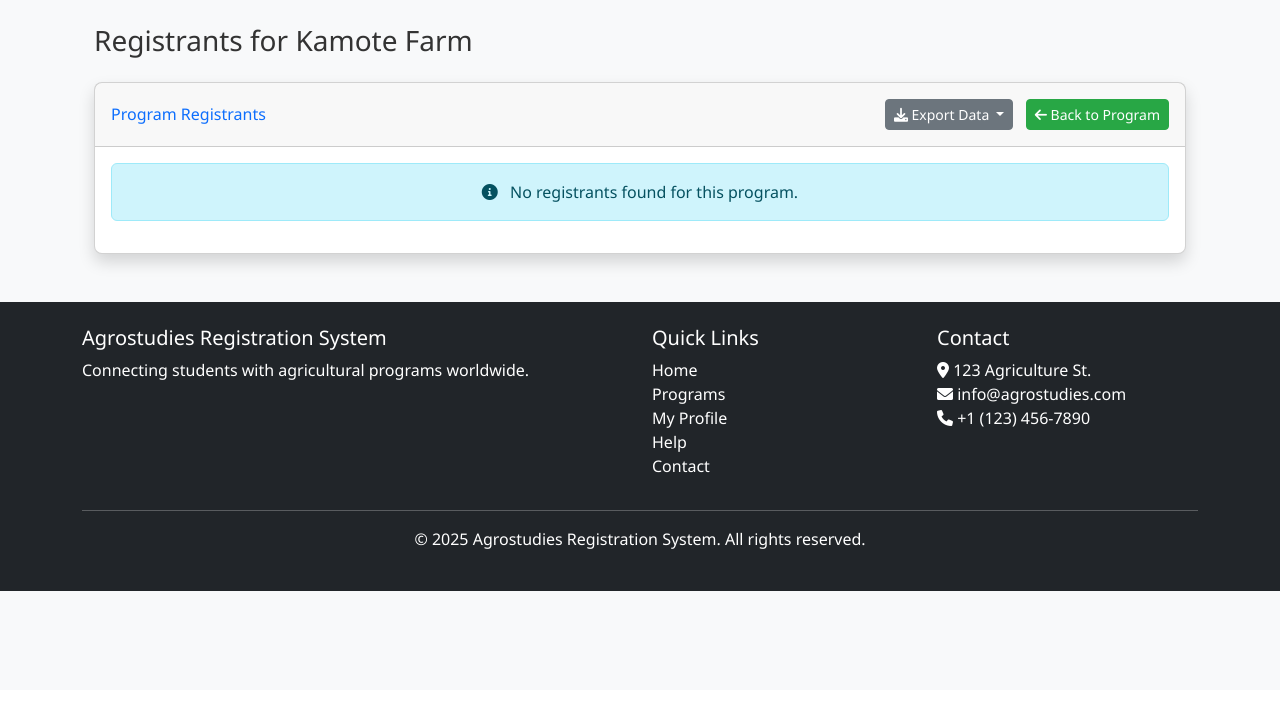
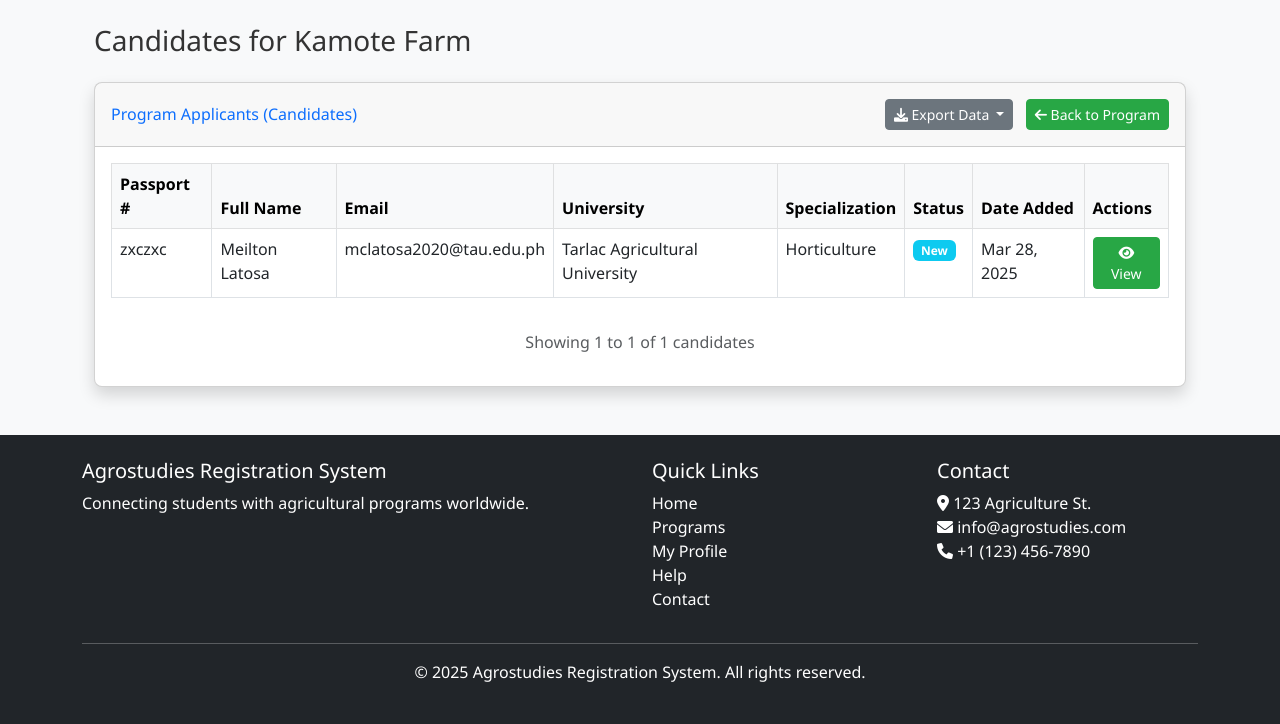
Before and after one commit to Xebec0/AgriDjangoPortal, a Django app: page /programs/1/registrants/ in a window 1280 px wide. Shown: the part 110-834 px from the top of the page. Before the commit the page ends 701 px from the top, so only its background shows below. Run offline with Django 4.2, Linux system fonts and the light colour scheme; a user stored in the database is signed in; data comes from the database, SQL or seed files in the repository; data that the repository does not hold is empty; some libraries are stand-ins or nearby versions.

Commit message:
updates, read description
*Admin side - view registrants under Programs should appear who are the applicants that applied for the program since the logic has been changed that when
an applicant applied, they will directly be on the Candidates List and no need approval anymore.

*On data generation like excel,csv,pdf, the farm selected or program where the applicant applied should also be there.

```diff
--- a/core/views.py
+++ b/core/views.py
@@ -20,7 +20,7 @@ import xlsxwriter
 from io import BytesIO
 from reportlab.lib.pagesizes import letter, landscape
 from reportlab.platypus import SimpleDocTemplate, Table, TableStyle, Paragraph, Spacer
-from reportlab.lib.styles import getSampleStyleSheet
+from reportlab.lib.styles import getSampleStyleSheet, ParagraphStyle
 from reportlab.lib import colors
 import uuid
 from django.template.loader import render_to_string
@@ -493,7 +493,7 @@ def export_candidates_csv(request, candidates=None):
     writer.writerow([
         'Passport Number', 'First Name', 'Last Name', 'Email', 'Date of Birth',
         'Gender', 'Nationality', 'University', 'Specialization', 'Status',
-        'Date Added'
+        'Program', 'Program Location', 'Date Added'
     ])
 
     for candidate in candidates:
@@ -508,6 +508,8 @@ def export_candidates_csv(request, candidates=None):
             candidate.university.name,
             candidate.specialization,
             candidate.status,
+            (candidate.program.title if candidate.program else ''),
+            (candidate.program.location if candidate.program else ''),
             candidate.created_at.strftime('%Y-%m-%d')
         ])
 
@@ -541,7 +543,7 @@ def export_candidates_excel(request, candidates=None):
         'Passport Number', 'First Name', 'Last Name', 'Email', 'Date of Birth',
         'Gender', 'Nationality', 'Country of Birth', 'Religion', 'Father Name',
         'Mother Name', 'University', 'Specialization', 'Secondary Specialization',
-        'Smokes', 'Status', 'Date Added'
+        'Smokes', 'Status', 'Program', 'Program Location', 'Date Added'
     ]
 
     for col_num, header in enumerate(headers):
@@ -569,6 +571,9 @@ def export_candidates_excel(request, candidates=None):
         worksheet.write(row, col, candidate.secondary_specialization or ''); col += 1
         worksheet.write(row, col, candidate.smokes); col += 1
         worksheet.write(row, col, candidate.status); col += 1
+        # Program (farm) details
+        worksheet.write(row, col, (candidate.program.title if candidate.program else '')); col += 1
+        worksheet.write(row, col, (candidate.program.location if candidate.program else '')); col += 1
         worksheet.write_datetime(row, col, candidate.created_at, date_format); col += 1
         row += 1
 
@@ -628,38 +633,55 @@ def export_candidates_pdf(request, candidates=None):
     elements.append(title)
     elements.append(Spacer(1, 12))
 
-    # Create data for table
-    data = [
-        [
-            'Passport Number', 'Name', 'Nationality', 'University',
-            'Specialization', 'Status', 'Date Added'
-        ]
+    # Styles for table content
+    body_style = ParagraphStyle(name='BodySmall', fontSize=8, leading=10)
+    header_style = ParagraphStyle(name='HeaderSmall', fontSize=9, leading=11)
+
+    # Create data for table with wrapped cells
+    headers = [
+        'Passport Number', 'Name', 'Nationality', 'University',
+        'Specialization', 'Status', 'Program', 'Program Location', 'Date Added'
     ]
-
-    # Add data rows
+    data = [[Paragraph(h, header_style) for h in headers]]
+
     for candidate in candidates:
+        name = Paragraph(f"{candidate.first_name} {candidate.last_name}", body_style)
+        university = Paragraph(candidate.university.name, body_style)
+        specialization = Paragraph(candidate.specialization, body_style)
+        program_title = Paragraph((candidate.program.title if candidate.program else ''), body_style)
+        program_loc = Paragraph((candidate.program.location if candidate.program else ''), body_style)
         data.append([
             candidate.passport_number,
-            f"{candidate.first_name} {candidate.last_name}",
+            name,
             candidate.nationality,
-            candidate.university.name,
-            candidate.specialization,
+            university,
+            specialization,
             candidate.status,
+            program_title,
+            program_loc,
             candidate.created_at.strftime('%Y-%m-%d')
         ])
 
-    # Create the table
-    table = Table(data)
+    # Fit columns to available page width
+    page_width, _ = landscape(letter)
+    content_width = page_width - (30 + 30)
+    weights = [75, 110, 70, 140, 120, 60, 120, 120, 70]
+    scale = content_width / float(sum(weights))
+    col_widths = [w * scale for w in weights]
+
+    table = Table(data, colWidths=col_widths)
 
     # Style the table
     style = TableStyle([
         ('BACKGROUND', (0, 0), (-1, 0), colors.grey),
         ('TEXTCOLOR', (0, 0), (-1, 0), colors.whitesmoke),
-        ('ALIGN', (0, 0), (-1, -1), 'CENTER'),
+        ('ALIGN', (0, 0), (-1, 0), 'CENTER'),
         ('FONTNAME', (0, 0), (-1, 0), 'Helvetica-Bold'),
-        ('FONTSIZE', (0, 0), (-1, 0), 12),
+        ('FONTSIZE', (0, 0), (-1, 0), 10),
         ('BOTTOMPADDING', (0, 0), (-1, 0), 12),
         ('BACKGROUND', (0, 1), (-1, -1), colors.white),
+        ('ALIGN', (0, 1), (-1, -1), 'LEFT'),
+        ('FONTSIZE', (0, 1), (-1, -1), 8),
         ('GRID', (0, 0), (-1, -1), 1, colors.black),
     ])
 
@@ -976,21 +998,22 @@ def program_registrants(request, program_id):
         return redirect('index')
 
     program = get_object_or_404(AgricultureProgram, id=program_id)
-    # Only show registrations that haven't been processed into candidates
-    registrations = Registration.objects.filter(program=program, processed=False).order_by('-registration_date')
+    # New logic: applicants go directly to Candidates. Show candidates for this program.
+    candidates_qs = Candidate.objects.filter(program=program).order_by('-created_at')
 
     # Check if export is requested
     export_format = request.GET.get('export')
     if export_format:
+        # Reuse candidates export with program-filtered queryset
         if export_format == 'csv':
-            return export_registrants_csv(request, registrations, program)
+            return export_candidates_csv(request, candidates_qs)
         elif export_format == 'excel':
-            return export_registrants_excel(request, registrations, program)
+            return export_candidates_excel(request, candidates_qs)
         elif export_format == 'pdf':
-            return export_registrants_pdf(request, registrations, program)
+            return export_candidates_pdf(request, candidates_qs)
 
     # Pagination
-    paginator = Paginator(registrations, 20)  # Show 20 registrations per page
+    paginator = Paginator(candidates_qs, 20)  # Show 20 candidates per page
     page_number = request.GET.get('page')
     page_obj = paginator.get_page(page_number)
 
@@ -998,9 +1021,12 @@ def program_registrants(request, program_id):
         'program': program,
         'page_obj': page_obj,
         'status_colors': {
-            'pending': 'warning',
-            'approved': 'success',
-            'rejected': 'danger',
+            'Draft': 'secondary',
+            'New': 'info',
+            'Fixed': 'primary',
+            'Approved': 'success',
+            'Rejected': 'danger',
+            'Quit': 'warning'
         }
     })
 
@@ -1028,7 +1054,7 @@ def export_registrants_csv(request, registrations=None, program=None):
     writer = csv.writer(response)
     writer.writerow([
         'Username', 'First Name', 'Last Name', 'Email',
-        'Registration Date', 'Status', 'Notes'
+        'Registration Date', 'Status', 'Program', 'Program Location', 'Notes'
     ])
 
     for registration in registrations:
@@ -1039,6 +1065,8 @@ def export_registrants_csv(request, registrations=None, program=None):
             registration.user.email,
             registration.registration_date.strftime('%Y-%m-%d'),
             registration.status,
+            (registration.program.title if registration.program else (program.title if program else '')),
+            (registration.program.location if registration.program else (program.location if program else '')),
             registration.notes
         ])
 
@@ -1076,7 +1104,7 @@ def export_registrants_excel(request, registrations=None, program=None):
     # Write data headers
     headers = [
         'Username', 'First Name', 'Last Name', 'Email',
-        'Registration Date', 'Status', 'Notes'
+        'Registration Date', 'Status', 'Program', 'Program Location', 'Notes'
     ]
 
     for col_num, header in enumerate(headers):
@@ -1094,6 +1122,8 @@ def export_registrants_excel(request, registrations=None, program=None):
         worksheet.write(row, col, registration.user.email); col += 1
         worksheet.write_datetime(row, col, registration.registration_date, date_format); col += 1
         worksheet.write(row, col, registration.status); col += 1
+        worksheet.write(row, col, (registration.program.title if registration.program else (program.title if program else ''))); col += 1
+        worksheet.write(row, col, (registration.program.location if registration.program else (program.location if program else ''))); col += 1
         worksheet.write(row, col, registration.notes); col += 1
         row += 1
 
@@ -1159,35 +1189,50 @@ def export_registrants_pdf(request, registrations=None, program=None):
     elements.append(title)
     elements.append(Spacer(1, 12))
 
-    # Create data for table
-    data = [
-        [
-            'Username', 'Name', 'Email', 'Registration Date', 'Status'
-        ]
+    # Styles for table content
+    body_style = ParagraphStyle(name='BodySmall', fontSize=8, leading=10)
+    header_style = ParagraphStyle(name='HeaderSmall', fontSize=9, leading=11)
+
+    headers = [
+        'Username', 'Name', 'Email', 'Registration Date', 'Status', 'Program', 'Program Location'
     ]
-
-    # Add data rows
+    data = [[Paragraph(h, header_style) for h in headers]]
+
     for registration in registrations:
+        name = Paragraph(f"{registration.user.first_name} {registration.user.last_name}", body_style)
+        email = Paragraph(registration.user.email, body_style)
+        prog_title = Paragraph((registration.program.title if registration.program else (program.title if program else '')), body_style)
+        prog_loc = Paragraph((registration.program.location if registration.program else (program.location if program else '')), body_style)
         data.append([
             registration.user.username,
-            f"{registration.user.first_name} {registration.user.last_name}",
-            registration.user.email,
+            name,
+            email,
             registration.registration_date.strftime('%Y-%m-%d'),
-            registration.status
+            registration.status,
+            prog_title,
+            prog_loc
         ])
 
-    # Create the table
-    table = Table(data)
+    # Fit columns to available page width
+    page_width, _ = landscape(letter)
+    content_width = page_width - (30 + 30)
+    weights = [80, 110, 150, 80, 60, 120, 120]
+    scale = content_width / float(sum(weights))
+    col_widths = [w * scale for w in weights]
+
+    table = Table(data, colWidths=col_widths)
 
     # Style the table
     style = TableStyle([
         ('BACKGROUND', (0, 0), (-1, 0), colors.grey),
         ('TEXTCOLOR', (0, 0), (-1, 0), colors.whitesmoke),
-        ('ALIGN', (0, 0), (-1, -1), 'CENTER'),
+        ('ALIGN', (0, 0), (-1, 0), 'CENTER'),
         ('FONTNAME', (0, 0), (-1, 0), 'Helvetica-Bold'),
-        ('FONTSIZE', (0, 0), (-1, 0), 12),
+        ('FONTSIZE', (0, 0), (-1, 0), 10),
         ('BOTTOMPADDING', (0, 0), (-1, 0), 12),
         ('BACKGROUND', (0, 1), (-1, -1), colors.white),
+        ('ALIGN', (0, 1), (-1, -1), 'LEFT'),
+        ('FONTSIZE', (0, 1), (-1, -1), 8),
         ('GRID', (0, 0), (-1, -1), 1, colors.black),
     ])
 
--- a/templates/program_registrants.html
+++ b/templates/program_registrants.html
@@ -16,11 +16,11 @@
         </nav>
     </div>
 
-    <h1 class="h3 mb-4">Registrants for {{ program.title }}</h1>
+    <h1 class="h3 mb-4">Candidates for {{ program.title }}</h1>
 
     <div class="card shadow mb-4">
         <div class="card-header py-3 d-flex flex-row align-items-center justify-content-between">
-            <h6 class="m-0 font-weight-bold text-primary">Program Registrants</h6>
+            <h6 class="m-0 font-weight-bold text-primary">Program Applicants (Candidates)</h6>
             <div>
                 <div class="dropdown d-inline-block me-2">
                     <button class="btn btn-secondary btn-sm dropdown-toggle" type="button" id="exportDropdown" data-bs-toggle="dropdown" aria-expanded="false">
@@ -55,34 +55,34 @@
                     <table class="table table-bordered table-hover">
                         <thead class="table-light">
                             <tr>
-                                <th>Username</th>
+                                <th>Passport #</th>
                                 <th>Full Name</th>
                                 <th>Email</th>
-                                <th>Registration Date</th>
+                                <th>University</th>
+                                <th>Specialization</th>
                                 <th>Status</th>
-                                <th>Notes</th>
+                                <th>Date Added</th>
                                 <th>Actions</th>
                             </tr>
                         </thead>
                         <tbody>
-                            {% for registration in page_obj %}
+                            {% for candidate in page_obj %}
                                 <tr>
-                                    <td>{{ registration.user.username }}</td>
-                                    <td>{{ registration.user.first_name }} {{ registration.user.last_name }}</td>
-                                    <td>{{ registration.user.email }}</td>
-                                    <td>{{ registration.registration_date|date:"M d, Y" }}</td>
+                                    <td>{{ candidate.passport_number }}</td>
+                                    <td>{{ candidate.first_name }} {{ candidate.last_name }}</td>
+                                    <td>{{ candidate.email|default:"--" }}</td>
+                                    <td>{{ candidate.university.name }}</td>
+                                    <td>{{ candidate.specialization }}</td>
                                     <td>
-                                        <span class="badge bg-{{ status_colors|get_item:registration.status }}">
-                                            {{ registration.get_status_display }}
+                                        <span class="badge bg-{{ status_colors|get_item:candidate.status }}">
+                                            {{ candidate.status }}
                                         </span>
                                     </td>
-                                    <td>{{ registration.notes|default:"--" }}</td>
+                                    <td>{{ candidate.created_at|date:"M d, Y" }}</td>
                                     <td>
-                                        <div class="btn-group" role="group">
-                                            <a href="{% url 'add_candidate' %}?username={{ registration.user.username }}&registration_id={{ registration.id }}" class="btn btn-success btn-sm" title="Add as Candidate">
-                                                <i class="fas fa-user-plus"></i> Add Candidate
-                                            </a>
-                                        </div>
+                                        <a href="{% url 'view_candidate' candidate.id %}" class="btn btn-primary btn-sm" title="View Candidate">
+                                            <i class="fas fa-eye"></i> View
+                                        </a>
                                     </td>
                                 </tr>
                             {% endfor %}
@@ -157,12 +157,12 @@
 
                 <div class="mt-3 text-center">
                     <p class="text-muted">
-                        Showing {{ page_obj.start_index }} to {{ page_obj.end_index }} of {{ page_obj.paginator.count }} registrants
+                        Showing {{ page_obj.start_index }} to {{ page_obj.end_index }} of {{ page_obj.paginator.count }} candidates
                     </p>
                 </div>
             {% else %}
                 <div class="alert alert-info text-center">
-                    <i class="fas fa-info-circle me-2"></i> No registrants found for this program.
+                    <i class="fas fa-info-circle me-2"></i> No candidates found for this program.
                 </div>
             {% endif %}
         </div>
```
